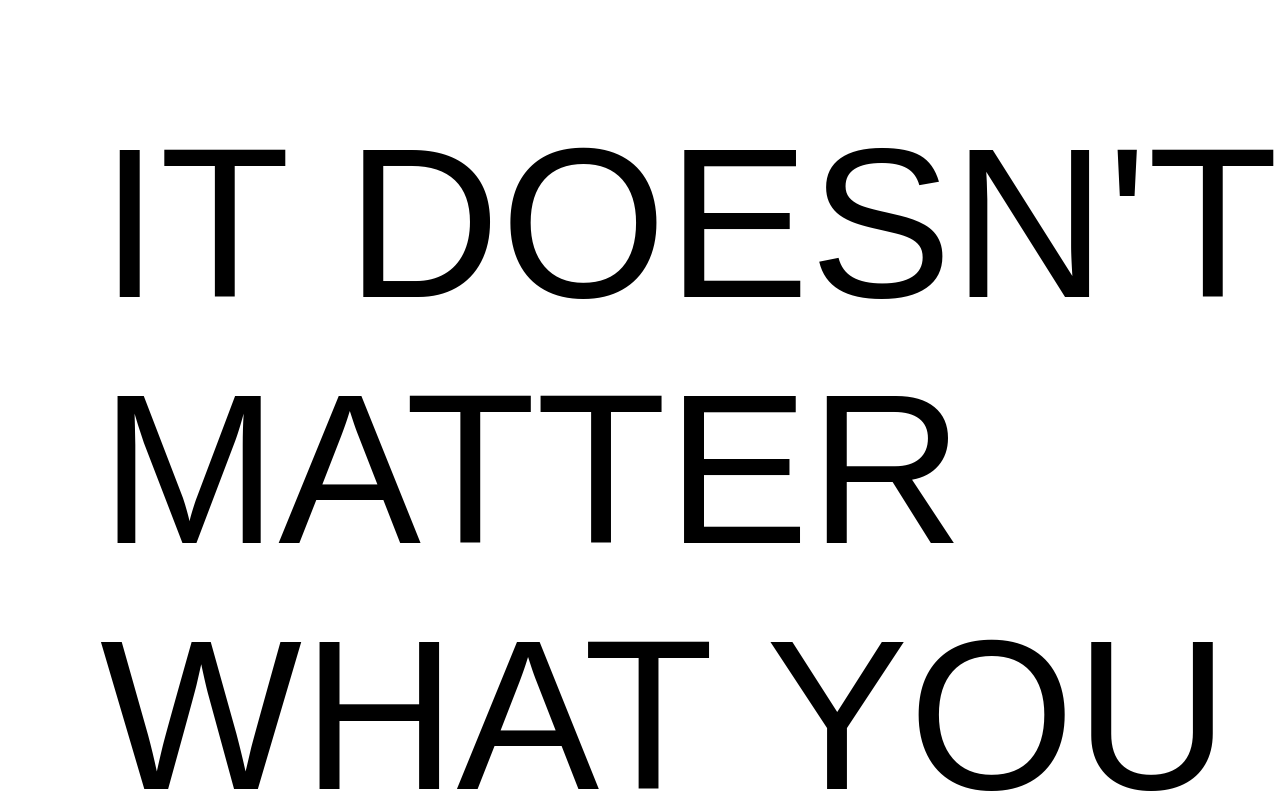
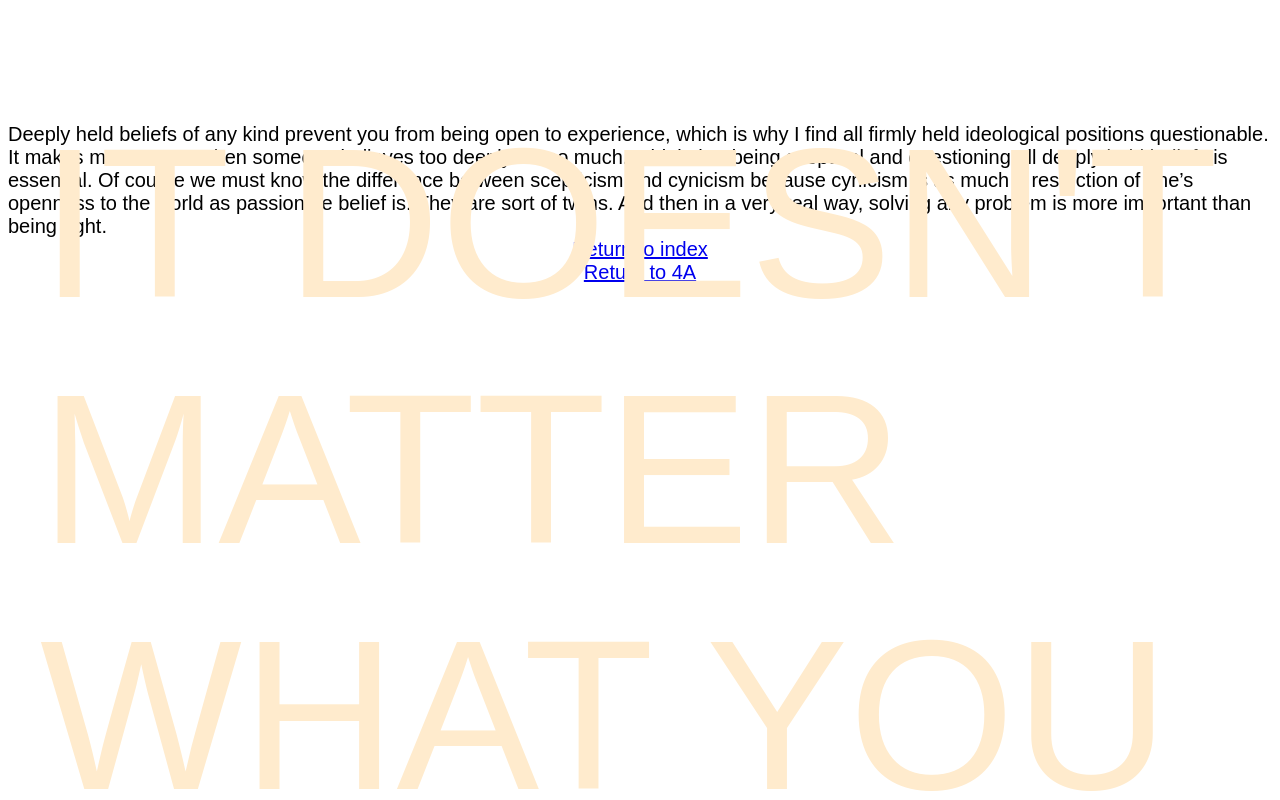
Before and after one commit to jessicapang/jessicapang.github.io, a plain HTML site: page 15_variations/level3c.html in a window 1280 px wide. Shown: the top 800 px of the page. Drawn offline with Linux system fonts and the light colour scheme.

Commit message:
changes to size

```diff
--- a/15_variations/level3c.html
+++ b/15_variations/level3c.html
@@ -9,8 +9,9 @@
 .number1{
 position: fixed;
 top: 100px;
-left: 100px;
+left: 40px;
 font-family: arial;
+font-size: 20px}
 
 
 
@@ -28,7 +29,7 @@ font-family: helvetica;
   </head>
   <body>
   <div class="number1">
-        <big> <big><big><big><big><big><big><big><big> <big>  <big>  <big><big><span style="color:Black">IT DOESN'T MATTER WHAT YOU THINK.</span></big></big></big></big></big></big></big></big></big></big></big></big>
+        <big> <big><big><big><big><big><big><big><big> <big>  <big>  <big><big><span style="color:BlanchedAlmond">IT DOESN'T MATTER WHAT YOU THINK.</span></big></big></big></big></big></big></big></big></big></big></big></big>
     </div>
 <br>
 <br>
```
